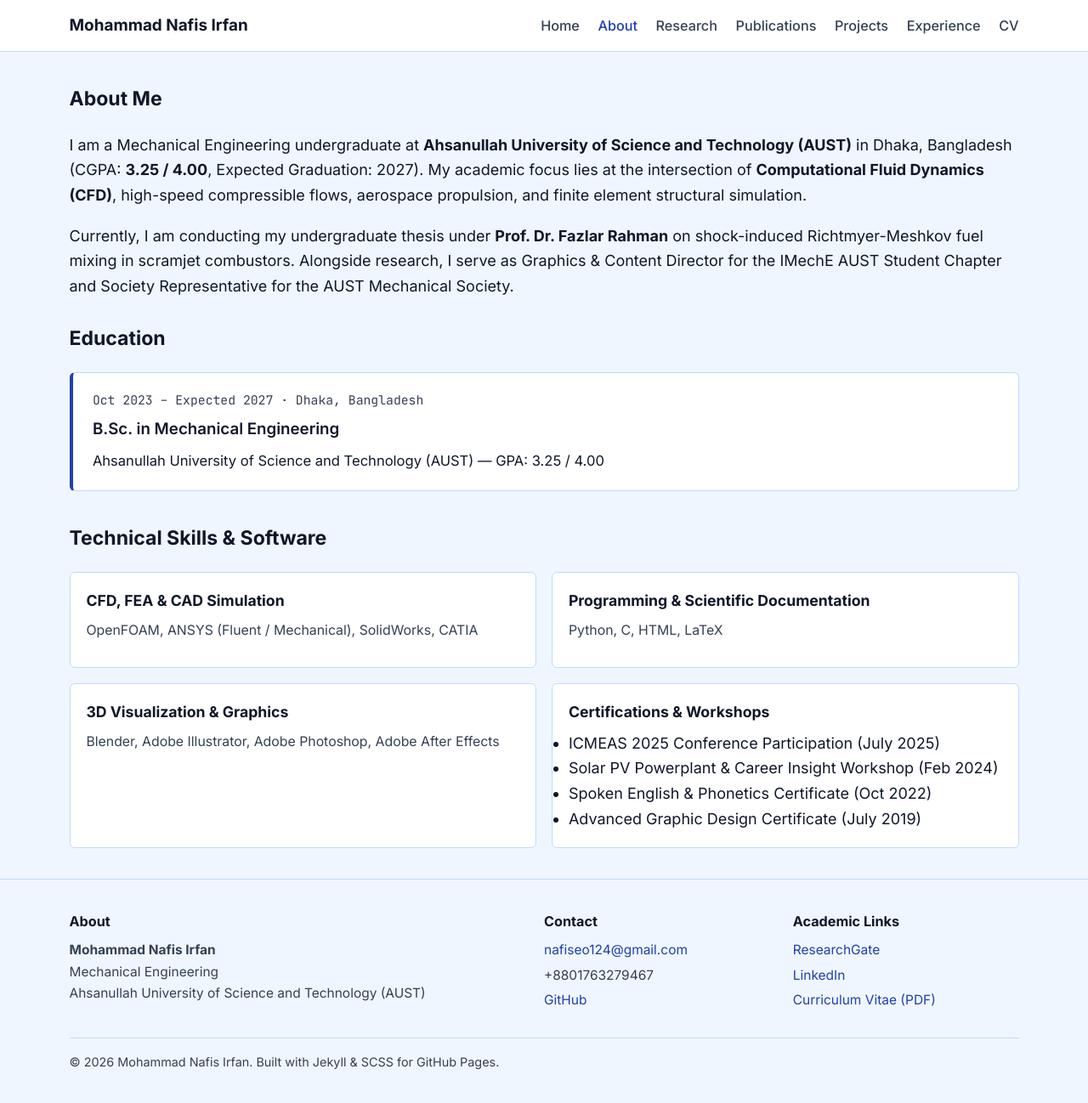
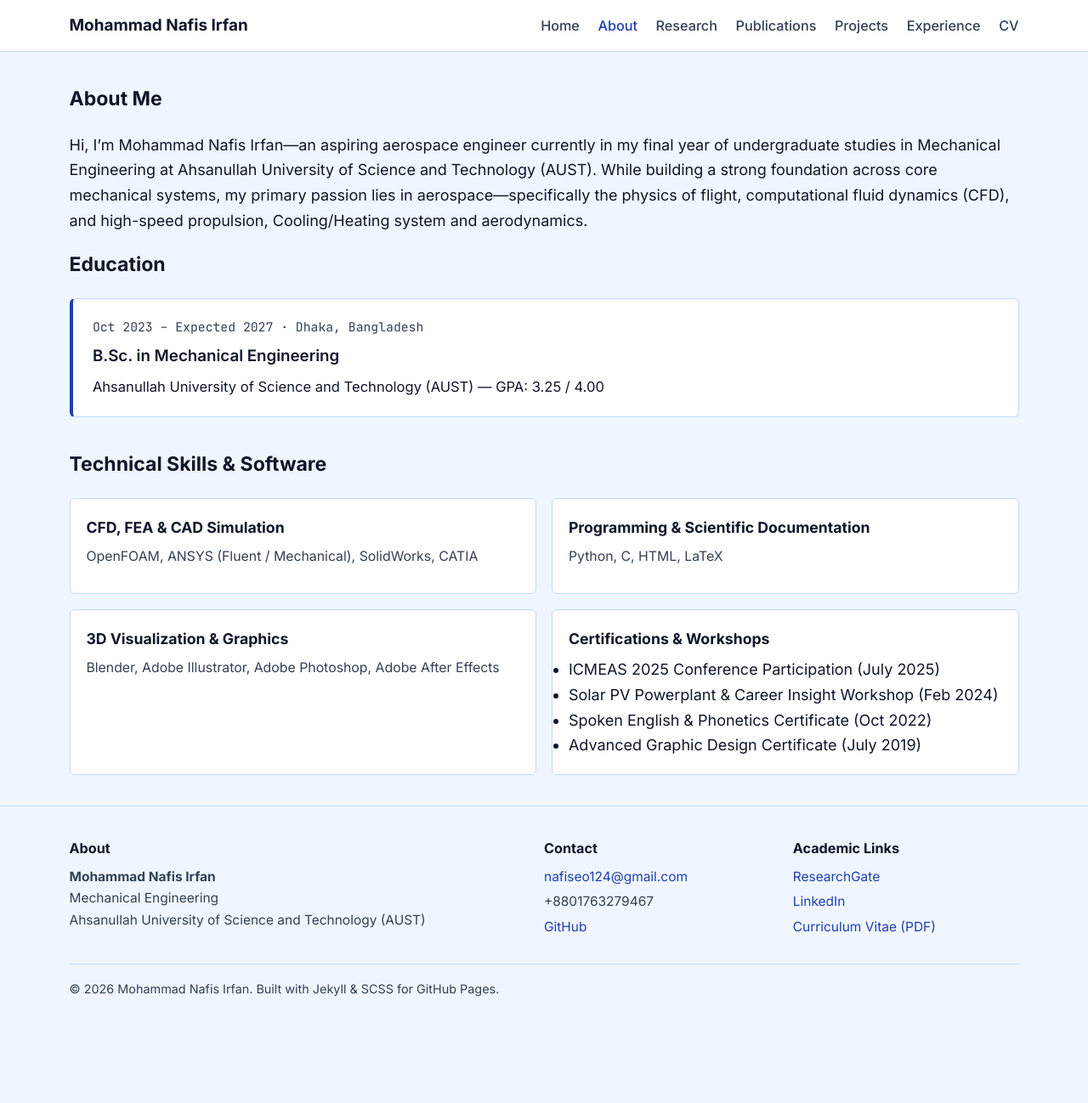
Before and after one commit to Nafis004/nafis04, a Jekyll site: the page built from _pages/about.md, in a window 1280 px wide and 1298 px high. Shown: the whole window at 85% size. Built offline with Jekyll 4.4.1, drawn with Linux system fonts in a browser that asks for light colours.

Commit message:
Update about.md

```diff
--- a/_pages/about.md
+++ b/_pages/about.md
@@ -8,10 +8,7 @@ permalink: /about/
   <div class="container">
     <h2>About Me</h2>
     <p style="margin-bottom:1rem;">
-      I am a Mechanical Engineering undergraduate at <strong>Ahsanullah University of Science and Technology (AUST)</strong> in Dhaka, Bangladesh (CGPA: <strong>3.25 / 4.00</strong>, Expected Graduation: 2027). My academic focus lies at the intersection of <strong>Computational Fluid Dynamics (CFD)</strong>, high-speed compressible flows, aerospace propulsion, and finite element structural simulation.
-    </p>
-    <p style="margin-bottom:1.5rem;">
-      Currently, I am conducting my undergraduate thesis under <strong>Prof. Dr. Fazlar Rahman</strong> on shock-induced Richtmyer-Meshkov fuel mixing in scramjet combustors. Alongside research, I serve as Graphics &amp; Content Director for the IMechE AUST Student Chapter and Society Representative for the AUST Mechanical Society.
+     Hi, I’m Mohammad Nafis Irfan—an aspiring aerospace engineer currently in my final year of undergraduate studies in Mechanical Engineering at Ahsanullah University of Science and Technology (AUST). While building a strong foundation across core mechanical systems, my primary passion lies in aerospace—specifically the physics of flight, computational fluid dynamics (CFD), and high-speed propulsion, Cooling/Heating system and aerodynamics.
     </p>
 
     <h2>Education</h2>
```
